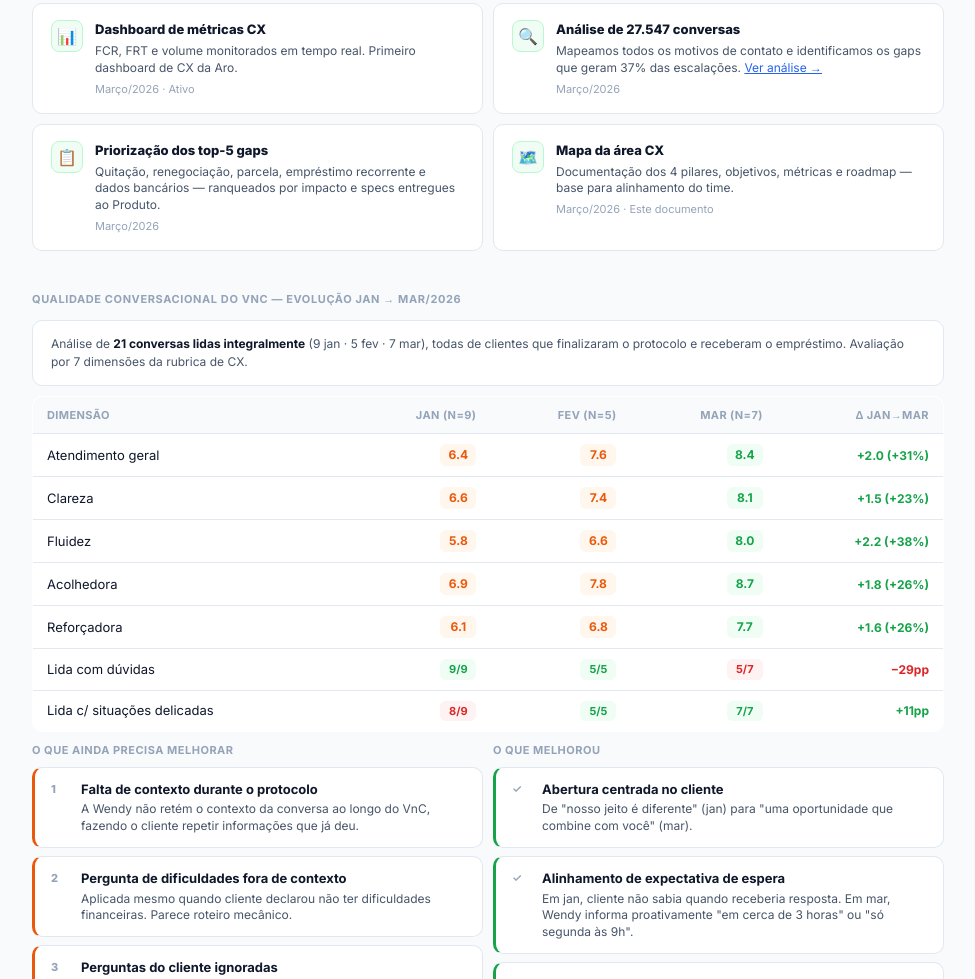
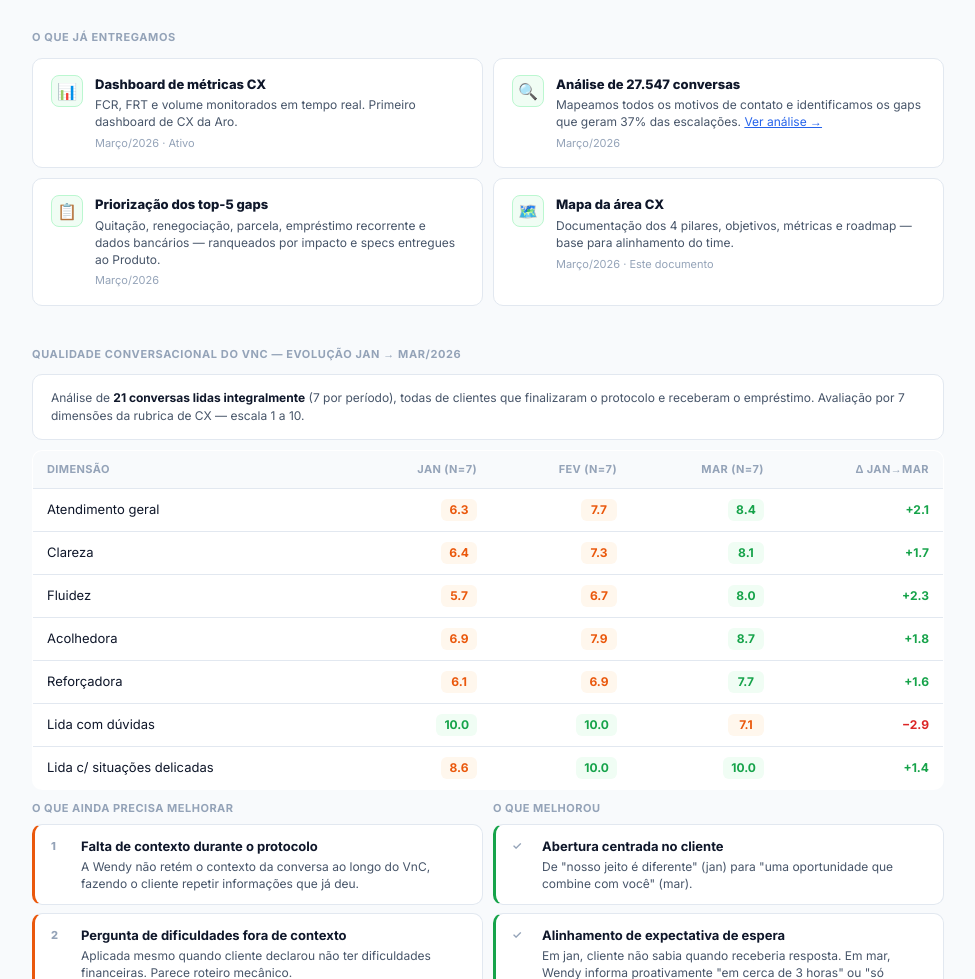
Before and after one commit to carololiveira-aro/cx-aro, a plain HTML site: page index.html in a window 1280 px wide. Shown: the part 1182-2161 px from the top of the page, without its empty margins (152-1127 px from the left). Drawn offline with Linux system fonts and the light colour scheme.

Commit message:
Update KPI descriptions and VnC table consistency

```diff
--- a/index.html
+++ b/index.html
@@ -75,6 +75,7 @@
   .kpi.warn .kpi-val { color: var(--orange); }
   .kpi.neu  .kpi-val { color: var(--blue); }
   .kpi-label { font-size: 11px; font-weight: 700; color: var(--muted); text-transform: uppercase; letter-spacing: 0.4px; margin-top: 5px; }
+  .kpi-desc { font-size: 12px; color: var(--dim); margin-top: 4px; line-height: 1.4; }
   .kpi-foot {
     margin-top: 8px; padding-top: 8px; border-top: 1px solid var(--border);
     font-size: 11px; display: flex; gap: 6px; align-items: center;
@@ -291,21 +292,25 @@
     <div class="kpi warn">
       <div class="kpi-val">63,9%</div>
       <div class="kpi-label">FCR — 1º Contato</div>
+      <div class="kpi-desc">Escalações resolvidas sem nova transferência para outro atendente</div>
       <div class="kpi-foot"><span class="badge b-orange">Abaixo</span><span style="color:var(--dim)">Meta ≥ 75%</span></div>
     </div>
     <div class="kpi bad">
       <div class="kpi-val">15,4<span style="font-size:14px;font-weight:600"> min</span></div>
       <div class="kpi-label">FRT mediana</div>
+      <div class="kpi-desc">Tempo mediano até o cliente receber a primeira resposta humana no horário comercial</div>
       <div class="kpi-foot"><span class="badge b-red">Crítico</span><span style="color:var(--dim)">Meta &lt; 5 min</span></div>
     </div>
     <div class="kpi bad">
       <div class="kpi-val">25,8%</div>
       <div class="kpi-label">Resp. em até 5 min</div>
+      <div class="kpi-desc">Atendimentos no horário comercial respondidos dentro do prazo ideal</div>
       <div class="kpi-foot"><span class="badge b-red">Crítico</span><span style="color:var(--dim)">Meta ≥ 70%</span></div>
     </div>
     <div class="kpi neu">
       <div class="kpi-val">—</div>
       <div class="kpi-label">CSAT</div>
+      <div class="kpi-desc">Satisfação do cliente após o atendimento — ainda sem dados</div>
       <div class="kpi-foot"><span class="badge b-blue">Abr/2026</span></div>
     </div>
   </div>
@@ -357,15 +362,15 @@
   <div class="section-title">Qualidade conversacional do VnC — evolução jan → mar/2026</div>
 
   <div class="vnc-header">
-    Análise de <strong>21 conversas lidas integralmente</strong> (9 jan · 5 fev · 7 mar), todas de clientes que finalizaram o protocolo e receberam o empréstimo. Avaliação por 7 dimensões da rubrica de CX.
+    Análise de <strong>21 conversas lidas integralmente</strong> (7 por período), todas de clientes que finalizaram o protocolo e receberam o empréstimo. Avaliação por 7 dimensões da rubrica de CX — escala 1 a 10.
   </div>
 
   <table class="score-table">
     <thead>
       <tr>
         <th>Dimensão</th>
-        <th class="right">Jan (n=9)</th>
-        <th class="right">Fev (n=5)</th>
+        <th class="right">Jan (n=7)</th>
+        <th class="right">Fev (n=7)</th>
         <th class="right">Mar (n=7)</th>
         <th class="right">Δ Jan→Mar</th>
       </tr>
@@ -373,52 +378,52 @@
     <tbody>
       <tr>
         <td>Atendimento geral</td>
-        <td class="right"><span class="score-pill sp-mid">6.4</span></td>
-        <td class="right"><span class="score-pill sp-mid">7.6</span></td>
+        <td class="right"><span class="score-pill sp-mid">6.3</span></td>
+        <td class="right"><span class="score-pill sp-mid">7.7</span></td>
         <td class="right"><span class="score-pill sp-high">8.4</span></td>
-        <td class="right"><span class="delta-pos">+2.0 (+31%)</span></td>
+        <td class="right"><span class="delta-pos">+2.1</span></td>
       </tr>
       <tr>
         <td>Clareza</td>
-        <td class="right"><span class="score-pill sp-mid">6.6</span></td>
-        <td class="right"><span class="score-pill sp-mid">7.4</span></td>
+        <td class="right"><span class="score-pill sp-mid">6.4</span></td>
+        <td class="right"><span class="score-pill sp-mid">7.3</span></td>
         <td class="right"><span class="score-pill sp-high">8.1</span></td>
-        <td class="right"><span class="delta-pos">+1.5 (+23%)</span></td>
+        <td class="right"><span class="delta-pos">+1.7</span></td>
       </tr>
       <tr>
         <td>Fluidez</td>
-        <td class="right"><span class="score-pill sp-mid">5.8</span></td>
-        <td class="right"><span class="score-pill sp-mid">6.6</span></td>
+        <td class="right"><span class="score-pill sp-mid">5.7</span></td>
+        <td class="right"><span class="score-pill sp-mid">6.7</span></td>
         <td class="right"><span class="score-pill sp-high">8.0</span></td>
-        <td class="right"><span class="delta-pos">+2.2 (+38%)</span></td>
+        <td class="right"><span class="delta-pos">+2.3</span></td>
       </tr>
       <tr>
         <td>Acolhedora</td>
         <td class="right"><span class="score-pill sp-mid">6.9</span></td>
-        <td class="right"><span class="score-pill sp-mid">7.8</span></td>
+        <td class="right"><span class="score-pill sp-mid">7.9</span></td>
         <td class="right"><span class="score-pill sp-high">8.7</span></td>
-        <td class="right"><span class="delta-pos">+1.8 (+26%)</span></td>
+        <td class="right"><span class="delta-pos">+1.8</span></td>
       </tr>
       <tr>
         <td>Reforçadora</td>
         <td class="right"><span class="score-pill sp-mid">6.1</span></td>
-        <td class="right"><span class="score-pill sp-mid">6.8</span></td>
+        <td class="right"><span class="score-pill sp-mid">6.9</span></td>
         <td class="right"><span class="score-pill sp-high">7.7</span></td>
-        <td class="right"><span class="delta-pos">+1.6 (+26%)</span></td>
+        <td class="right"><span class="delta-pos">+1.6</span></td>
       </tr>
       <tr>
         <td>Lida com dúvidas</td>
-        <td class="right"><span class="score-pill sp-bool-v">9/9</span></td>
-        <td class="right"><span class="score-pill sp-bool-v">5/5</span></td>
-        <td class="right"><span class="score-pill sp-bool-m">5/7</span></td>
-        <td class="right"><span class="delta-neg">−29pp</span></td>
+        <td class="right"><span class="score-pill sp-high">10.0</span></td>
+        <td class="right"><span class="score-pill sp-high">10.0</span></td>
+        <td class="right"><span class="score-pill sp-mid">7.1</span></td>
+        <td class="right"><span class="delta-neg">−2.9</span></td>
       </tr>
       <tr>
         <td>Lida c/ situações delicadas</td>
-        <td class="right"><span class="score-pill sp-bool-m">8/9</span></td>
-        <td class="right"><span class="score-pill sp-bool-v">5/5</span></td>
-        <td class="right"><span class="score-pill sp-bool-v">7/7</span></td>
-        <td class="right"><span class="delta-pos">+11pp</span></td>
+        <td class="right"><span class="score-pill sp-mid">8.6</span></td>
+        <td class="right"><span class="score-pill sp-high">10.0</span></td>
+        <td class="right"><span class="score-pill sp-high">10.0</span></td>
+        <td class="right"><span class="delta-pos">+1.4</span></td>
       </tr>
     </tbody>
   </table>
```
